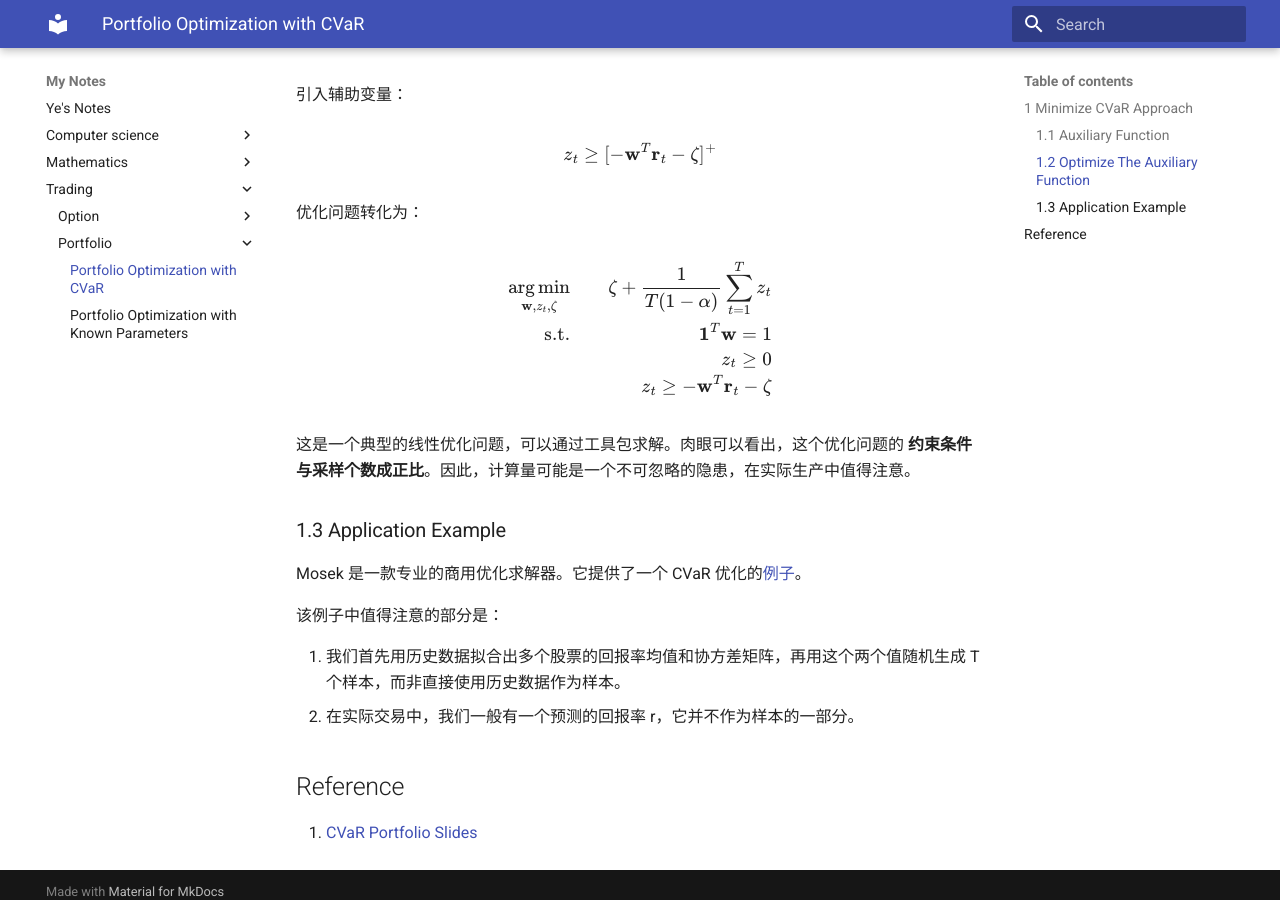
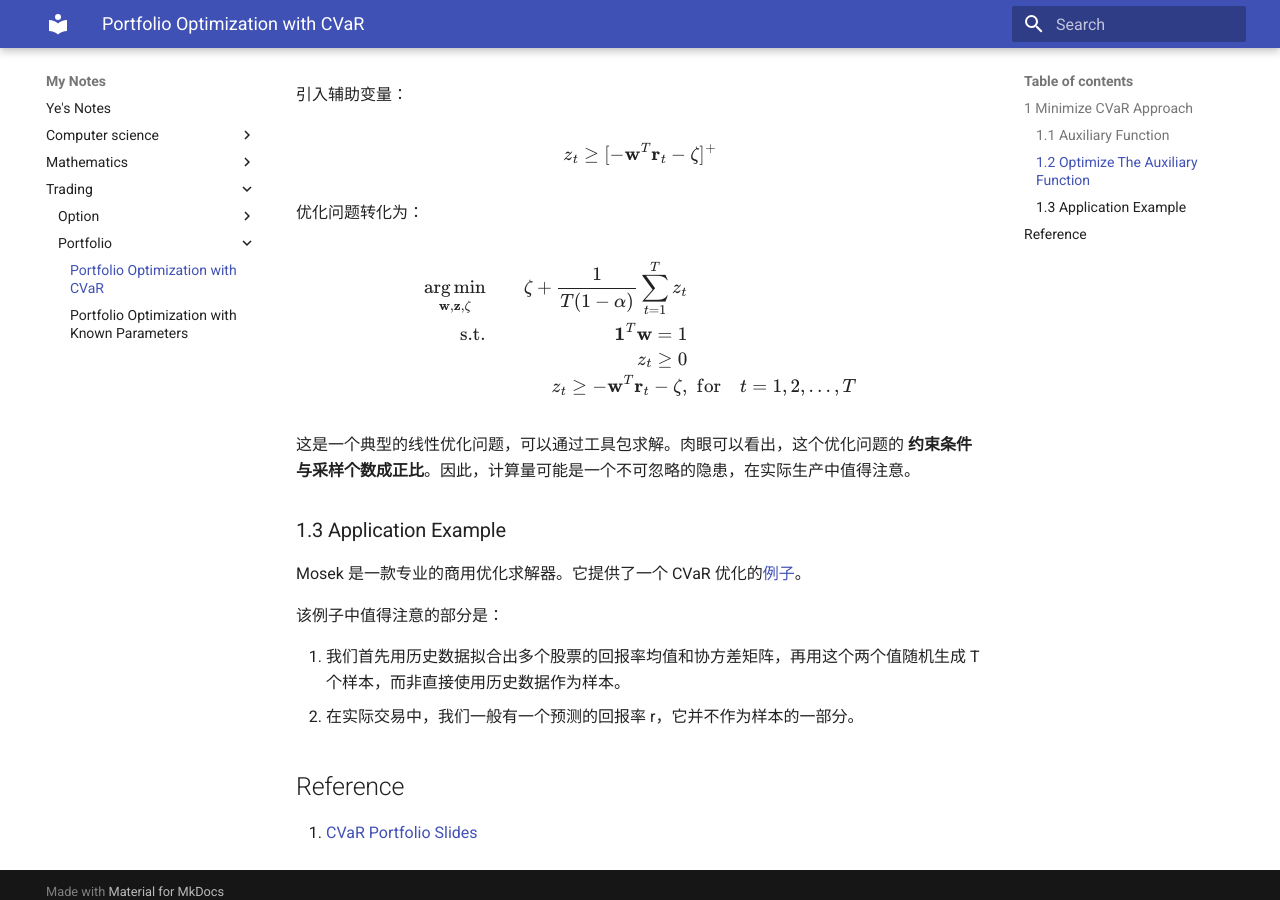
Before and after one commit to double-free/notes, an MkDocs documentation site: the page built from docs/trading/portfolio/CVaR.md, in a window 1280 px wide and 900 px high, scrolled down 2834 px. Built offline with MkDocs 1.6.1 and Material for MkDocs 9.7.7, drawn with Linux system fonts in a browser that asks for light colours.

Commit message:
fix formula

```diff
--- a/docs/trading/portfolio/CVaR.md
+++ b/docs/trading/portfolio/CVaR.md
@@ -91,10 +91,10 @@
 优化问题转化为：
 
 $$\begin{align}
-\mathop{\arg \min}_{\mathbf{w}, z_t, \zeta } & & \zeta + \frac{1}{T(1-\alpha)} \sum_{t=1}^T z_t \\
-\text{s.t.} & & \mathbf{1}^T \mathbf{w} = 1 \\
- & & z_t \geq 0 \\
- & & z_t \geq -\mathbf{w}^T \mathbf{r}_t - \zeta
+\mathop{\arg \min}_{\mathbf{w}, \mathbf{z}, \zeta } & & \zeta + \frac{1}{T(1-\alpha)} \sum_{t=1}^T z_t & \\
+\text{s.t.} & & \mathbf{1}^T \mathbf{w} = 1 & \\
+ & & z_t \geq 0 & \\
+ & & z_t \geq -\mathbf{w}^T \mathbf{r}_t - \zeta, & ~~ \text{for} ~~~~ t = 1,2,\dots,T
 \end{align}$$
 
 这是一个典型的线性优化问题，可以通过工具包求解。肉眼可以看出，这个优化问题的 __约束条件与采样个数成正比__。因此，计算量可能是一个不可忽略的隐患，在实际生产中值得注意。
```
